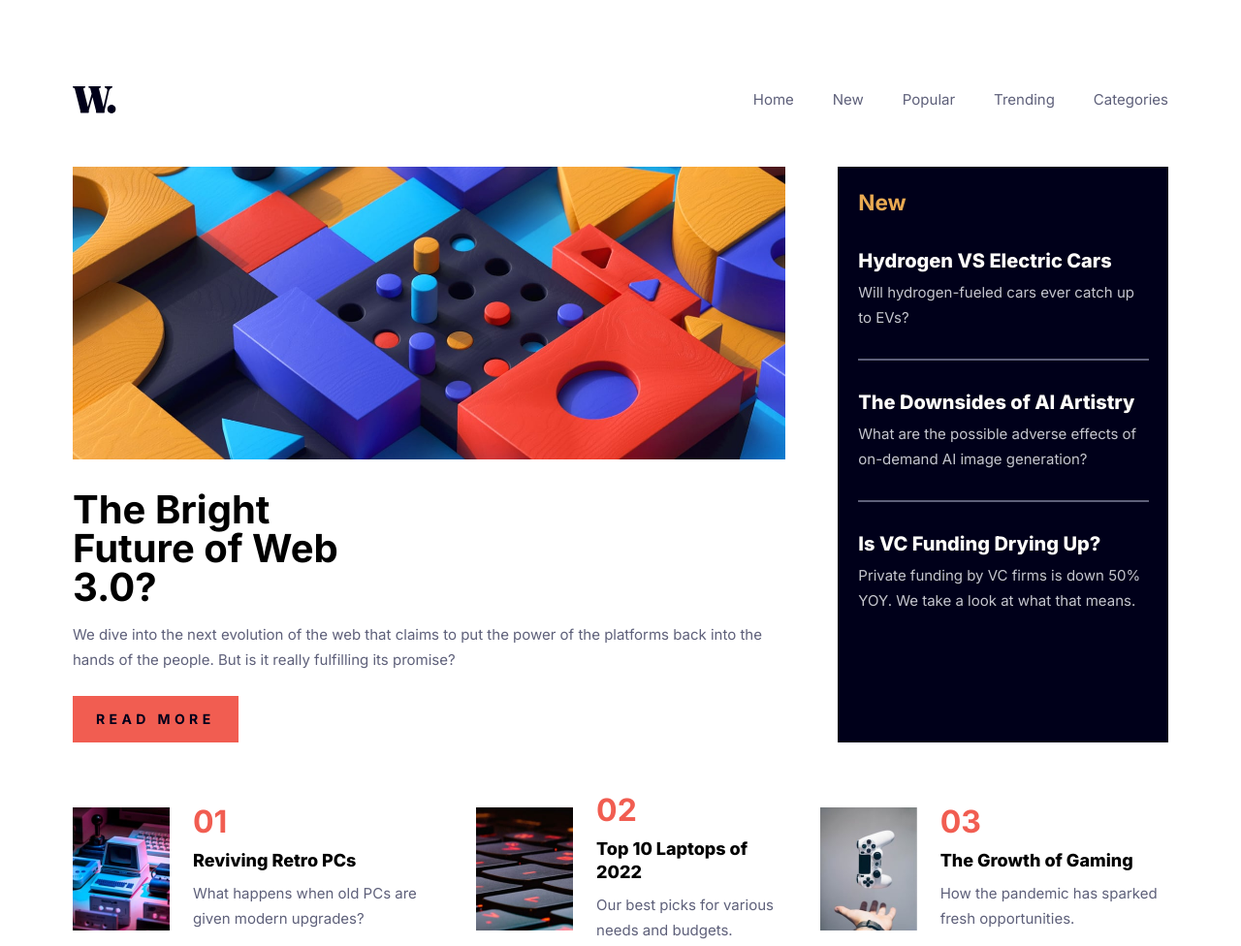
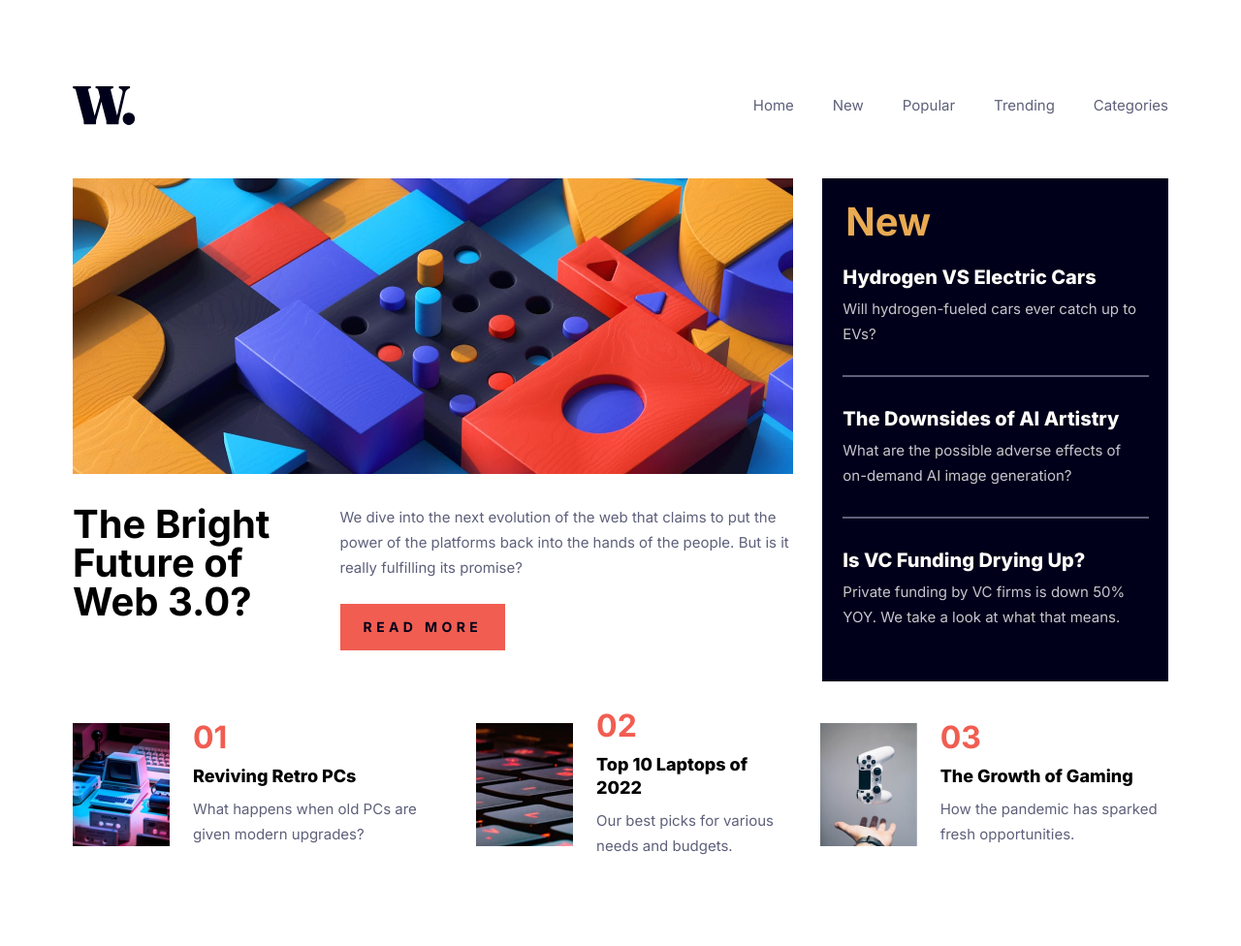
Before and after one commit to juliengDev/News_Homepage, a website built with Vite: page index.html in a window 1280 px wide. Shown: the top 976 px of the page at 97% size. Built offline with nearby package versions, Linux system fonts and the light colour scheme.

Commit message:
layout updated

```diff
--- a/index.html
+++ b/index.html
@@ -52,10 +52,15 @@
           <source srcset="./assets/images/image-web-3-mobile.jpg" media="(max-width: 375px)">
           <img src="./assets/images/image-web-3-mobile.jpg" alt="Colorful abstract representation of Web 3.0" >
         </picture>
-        <h1 id="hero-title" class="sectionContainer__hero__title">The Bright Future of Web 3.0?</h1>
-        <p class="sectionContainer__hero__txt">We dive into the next evolution of the web that claims to put the power of the platforms back into the hands of the people.
-          But is it really fulfilling its promise?</p>
-        <button class="sectionContainer__hero__btn" aria-label="Read more about Web 3.0">Read More</button>
+        <div class="sectionContainer__hero__container">
+          <h1 id="hero-title" class="sectionContainer__hero__title">The Bright Future of Web 3.0?</h1>
+          <div>
+            <p class="sectionContainer__hero__txt">We dive into the next evolution of the web that claims to put the power of the platforms back into the hands of the people.
+              But is it really fulfilling its promise?</p>
+            <button class="sectionContainer__hero__btn" aria-label="Read more about Web 3.0">Read More</button>
+          </div>
+
+        </div>
       </section>
       <section class="sectionContainer__news" aria-labelledby="news-title">
         <h2 id="news-title" class="sectionContainer__news__title">New</h2>
--- a/src/scss/base/_utilities.scss
+++ b/src/scss/base/_utilities.scss
@@ -76,7 +76,7 @@ button {
 
   @include respond(tab-port) {
     max-width: 113rem;
-    grid-gap:5.4rem;
+    grid-gap:3rem;
     grid-template-columns: 1fr  1fr 1fr;
     grid-template-rows: 1fr auto;
     // margin: 6.1rem 16.5rem 12.4rem;
--- a/src/scss/pages/_home.scss
+++ b/src/scss/pages/_home.scss
@@ -11,6 +11,10 @@
 .logo {
   width: 4.5rem;
   height: 2.8rem;
+  @include respond(tab-port) {
+    width: 6.5rem;
+    height: 4rem;
+  }
 }
 
 .desktop-nav {
@@ -47,6 +51,16 @@
     &__img {
       margin-bottom: 3.2rem;
     }
+    &__container {
+      display: flex;
+      flex-direction: column;
+
+      gap: 3rem;
+      @include respond(tab-port) {
+      flex-direction: row;
+
+      }
+    }
     &__title {
       max-width: 32rem;
       font-size: 4rem;
@@ -73,7 +87,7 @@
       transition: background-color 0.3s, color 0.3s;
 
       &:hover {
-        background-color: var(--yellow);
+        background-color: var(--dark-space);
         color: var(--almost-white);
         cursor: pointer;
       }
@@ -85,15 +99,25 @@
     &__title {
       padding: 2.4rem 2.1rem 3.5rem;
       color: var(--yellow);
+      @include respond(tab-port) {
+        padding:3.2rem 2.4rem 3.2rem;
+        font-size: 4rem;
+        font-weight: bold;
+      }
     }
     &__articles {
       padding : 0 2rem 2.4rem 2.1rem;
       &__article {
 
-
-
         &__title {
           margin-bottom: 0.8rem;
+          color: var(--almost-white);
+          transition: color 0.3s ease-in-out;
+
+          &:hover {
+            cursor: pointer;
+            color: var(--yellow);
+          }
 
         }
         &__txt {
```
Also changed, not shown: css/style.css, 1 other file.
